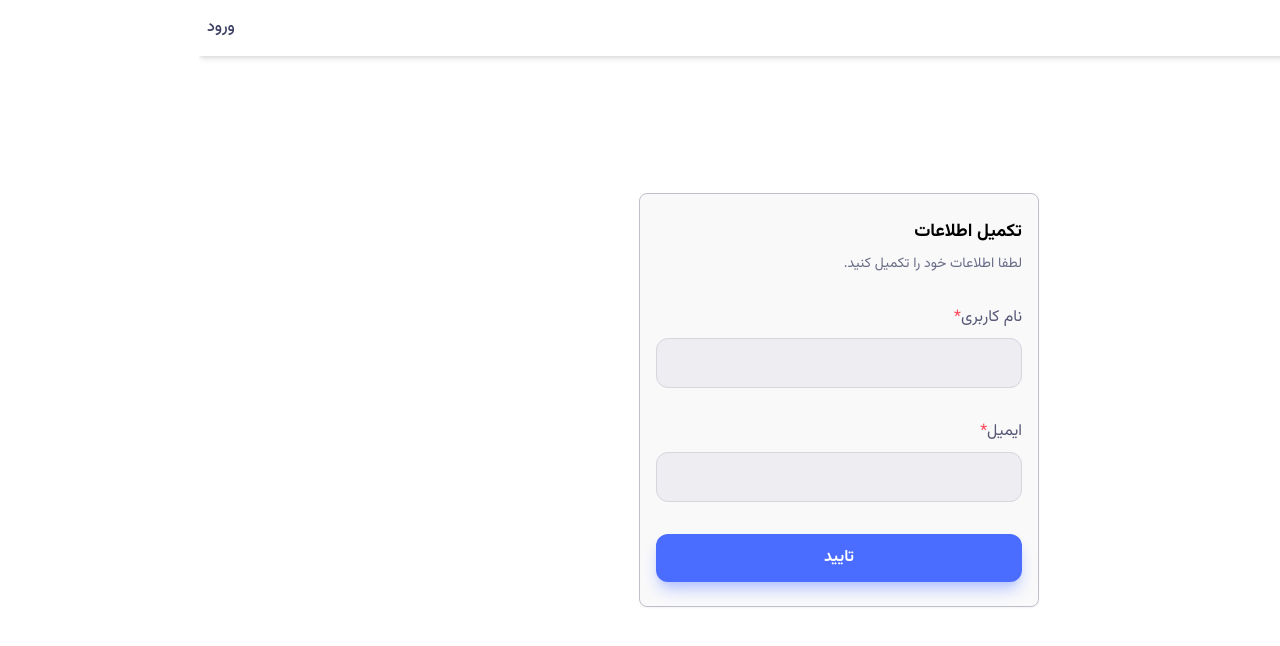
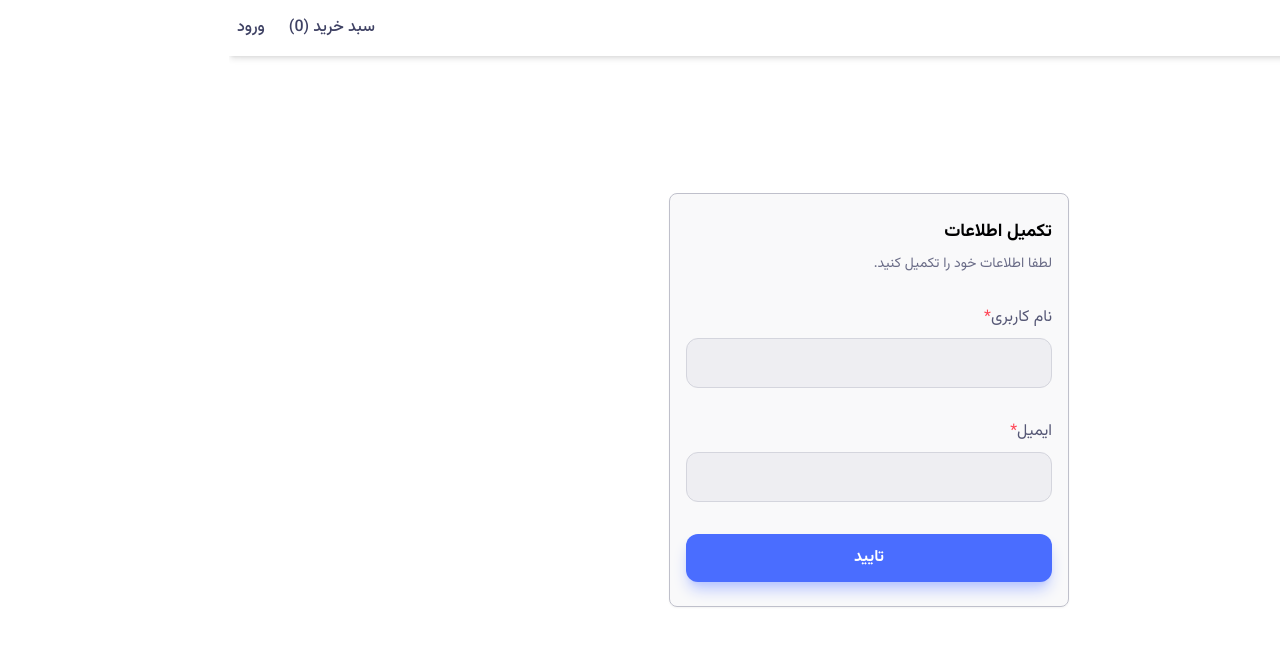
Before and after one commit to mahdi-q/Shop-App-Project, a Next.js app: page /complete-profile in a window 1280 px wide. Shown: the top 646 px of the page. Built offline with nearby package versions, Linux system fonts and the light colour scheme; no server answers.

Commit message:
Update Header component

```diff
--- a/src/components/Header.jsx
+++ b/src/components/Header.jsx
@@ -1,8 +1,15 @@
+"use client";
+
+import useUser from "@/hooks/useUser";
 import Link from "next/link";
 
 function Header() {
+  const { isLoading, user, cart } = useUser();
+
   return (
-    <header className="mb-10 shadow-md">
+    <header
+      className={`sticky top-0 z-50 mb-10 bg-white shadow-md transition-all duration-200 ${isLoading ? "opacity-70 blur-sm" : "opacity-100 blur-0"}`}
+    >
       <nav>
         <ul className="container flex items-center justify-between py-2 font-medium text-secondary-800 xl:max-w-screen-xl">
           <div className="flex items-center justify-center gap-x-2">
@@ -22,11 +29,28 @@ function Header() {
             </li>
           </div>
 
-          <li>
-            <Link className="block p-2 hover:text-primary-900" href="/auth">
-              ورود
-            </Link>
-          </li>
+          <div className="flex flex-row-reverse items-center justify-center gap-x-2">
+            <li>
+              {user.isActive ? (
+                <Link
+                  className="block p-2 hover:text-primary-900"
+                  href="/profile"
+                >
+                  پروفایل
+                </Link>
+              ) : (
+                <Link className="block p-2 hover:text-primary-900" href="/auth">
+                  ورود
+                </Link>
+              )}
+            </li>
+
+            <li>
+              <Link className="block p-2 hover:text-primary-900" href="/cart">
+                سبد خرید ({cart ? cart.payDetail.productIds.length : 0})
+              </Link>
+            </li>
+          </div>
         </ul>
       </nav>
     </header>
--- a/src/hooks/useUser.js
+++ b/src/hooks/useUser.js
@@ -6,9 +6,10 @@ export default function useUser() {
     queryKey: ["user"],
     queryFn: getUserApi,
     retry: false,
+    refetchOnWindowFocus: true,
   });
 
-  const { user = {} } = data || {};
+  const { user = {}, cart, payments } = data || {};
 
-  return { isLoading, user };
+  return { isLoading, user, cart, payments };
 }
```
